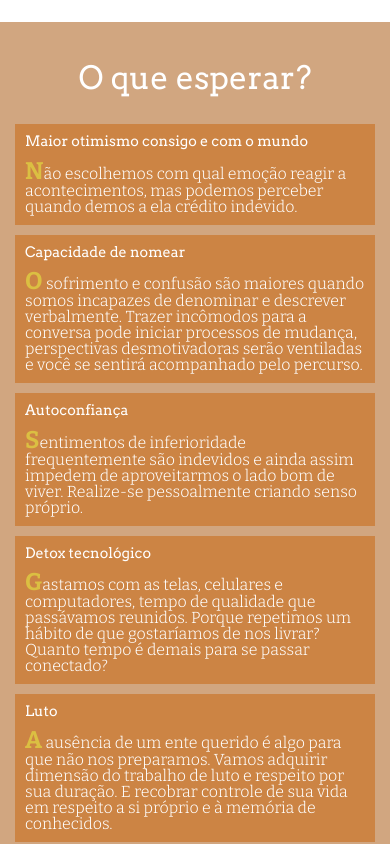
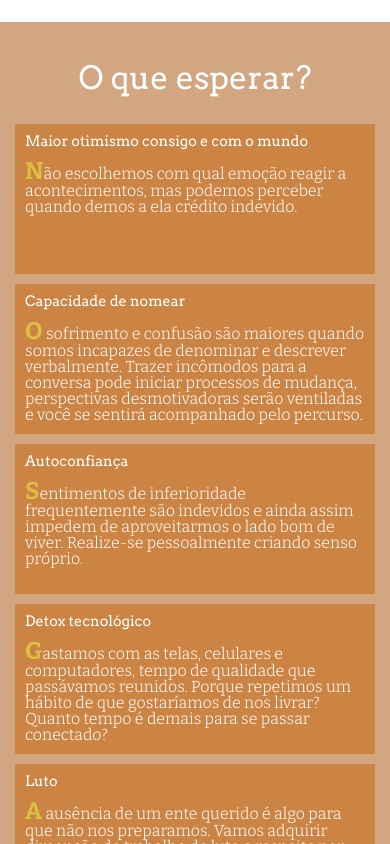
Before and after one commit to satyrmont/gbPsi, a React (Vite) app: page / in a window 390 px wide. Shown: the part 3060-3904 px from the top of the page. Built offline with nearby package versions, Linux system fonts and the light colour scheme; a web font is replaced by a local one.

Commit message:
O q esperar card layout mobile fix v1

```diff
--- a/src/pages/4-QueEsperar.page.jsx
+++ b/src/pages/4-QueEsperar.page.jsx
@@ -138,7 +138,7 @@ const Card = styled.div`
   height: 150px;
   width: 40%;
   background-color: var(--color_D1);
-  min-height: fit-content;
+  /* min-height: fit-content; */
 
   h2 {
     font-size: calc(var(--title-font-size) * 0.45);
@@ -159,7 +159,7 @@ const Card = styled.div`
 
   @media (max-width: 768px) {
     width: 100%;
-    height: 100px;
+    height: 150px;
   }
 `;
 export default QueEsperar;
```
